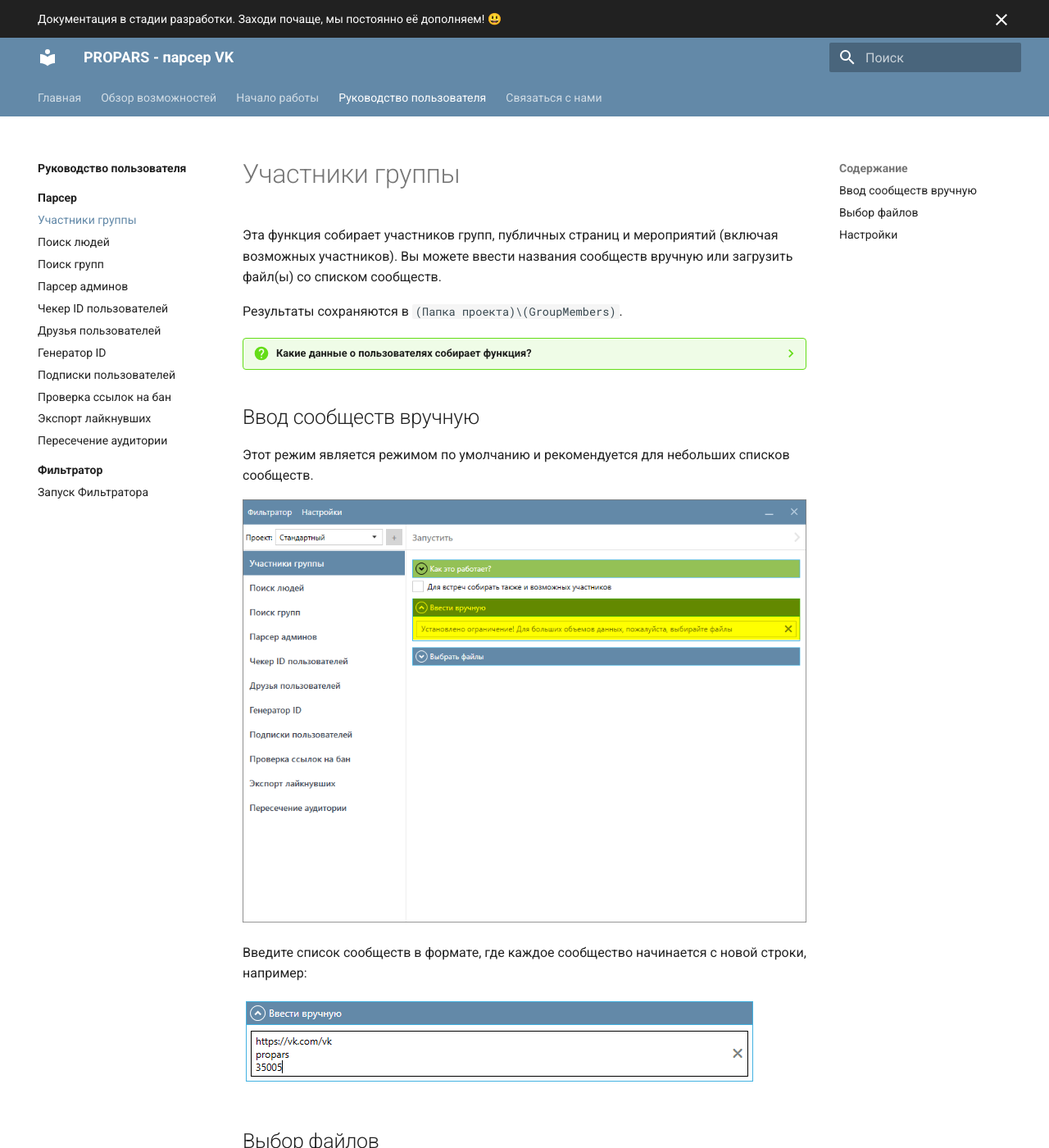
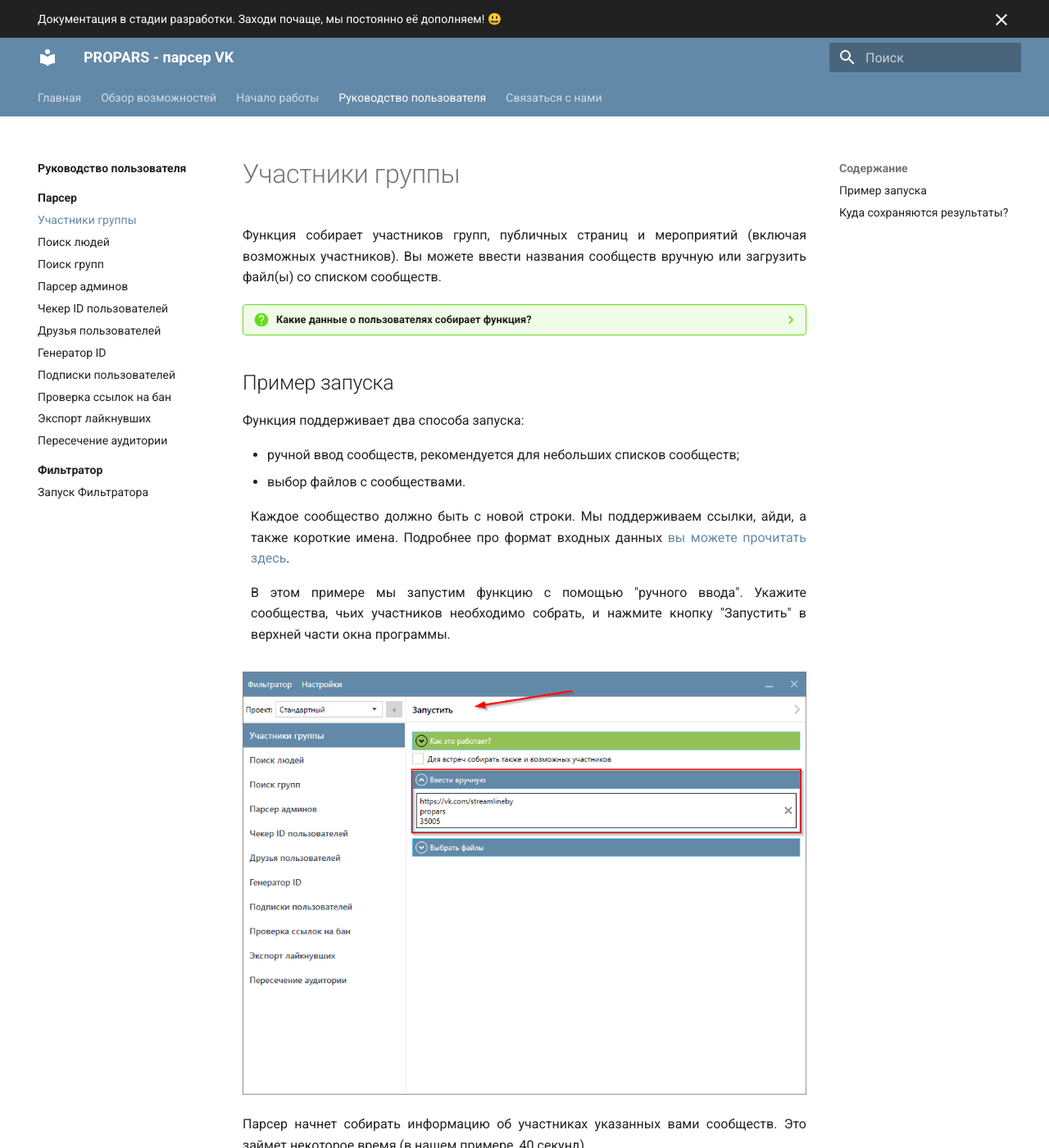
Before and after one commit to VK-Utility/docs, an MkDocs documentation site: the page built from docs/docs/parser/group-members.md, in a window 1280 px wide and 1400 px high. Shown: the whole window at 82% size. Built offline with MkDocs 1.6.1 and Material for MkDocs 9.7.7, drawn with Linux system fonts in a browser that asks for light colours; some of the changed text lies outside the part shown.

Commit message:
Update docs for group members and search people.

```diff
--- a/docs/docs/parser/group-members.md
+++ b/docs/docs/parser/group-members.md
@@ -1,32 +1,62 @@
 # Участники группы
-
-Эта функция собирает участников групп, публичных страниц и мероприятий (включая возможных участников). Вы можете ввести названия сообществ вручную или загрузить файл(ы) со списком сообществ.
-
-Результаты сохраняются в `(Папка проекта)\(GroupMembers)`.
+<div style="text-align: justify">
+  <p>
+    Функция собирает участников групп, публичных страниц и мероприятий (включая возможных участников). Вы можете ввести названия сообществ вручную или загрузить файл(ы) со списком сообществ.
+  </p>
+</div>
 
 ??? question "Какие данные о пользователях собирает функция?"
     Это зависит от ваших настроек. Ознакомьтесь с разделом [Настройка Парсера](./index.md#settings).
 
-## Ввод сообществ вручную
+## Пример запуска
+<div style="text-align: justify">
+  <p>
+    Функция поддерживает два способа запуска:
+  </p>
 
-Этот режим является режимом по умолчанию и рекомендуется для небольших списков сообществ.
+  <ul>
+    <li>ручной ввод сообществ, рекомендуется для небольших списков сообществ; </li>
+    <li>выбор файлов с сообществами.</li>
 
-![](../../img/group_members_manually.png)
+  <p>
+    Каждое сообщество должно быть с новой строки. Мы поддерживаем ссылки, айди, а также короткие имена. Подробнее про формат входных данных <a href="../#txt-format">вы можете прочитать здесь</a>.
+  </p>
 
-Введите список сообществ в формате, где каждое сообщество начинается с новой строки, например:
+  <p>
+    В этом примере мы запустим функцию с помощью "ручного ввода". Укажите сообщества, чьих участников необходимо собрать, и нажмите кнопку "Запустить" в верхней части окна программы.
+  </p>
+</div>
 
-![](../../img/group_members_manually_input.png)
+![](../../img/parser/group-members/example_1.png)
+<div style="text-align: justify">
+  <p>
+    Парсер начнет собирать информацию об участниках указанных вами сообществ. Это займет некоторое время (в нашем примере, 40 секунд).
+  </p>
+</div>
 
-## Выбор файлов
+![](../../img/parser/group-members/example_2.png)
 
-Вы также можете загрузить файлы со списком сообществ. Формат данных в файлах должен быть таким же, как при ручном вводе, где каждое сообщество начинается с новой строки. Поддерживаются только текстовые файлы с расширением `.txt`. Чтобы добавить файлы, используйте кнопку `Добавить файлы`. Если вам нужно удалить файлы из списка, выберите их и нажмите `Удалить файлы`.
+!!! warning "Программа не сможет собрать участников сообщества, если руководитель сообщества скрыл их. Для таких сообществ программа выведет предупреждение."
 
-![](../../img/group_members_files_input.png)
+??? tip "Если в вашем списке сообществ есть Мероприятия и вы хотите собрать информацию о тех пользователях, кто выбрал `«Возможно пойду»`, то установите флажок `Для встреч собирать также и возможных участников`."
+    ![](../../img/parser/group-members/example_3.png)
 
-## Настройки
+## Куда сохраняются результаты?
+<div style="text-align: justify">
+  <p>
+    Результаты сохраняются в <code>(Папка проекта)\(GroupMembers)</code>. Имя файла соответствует идентификатору сообщества, которое вы указали (<code>ID</code> или короткое имя). Мы указали для сбора три сообщества, в одном из которых список участников был скрыт руководителем сообщества, поэтому было создано два файла – участники каждого сообщества в отдельном файле.
+  </p>
+</div>
 
-Если в вашем списке сообществ есть Мероприятия и вы хотите собрать информацию о тех пользователях, кто выбрал `«Возможно пойду»`, то установите флажок `Для встреч собирать также и возможных участников`.
+![](../../img/parser/group-members/results_1.png)
 
-![](../../img/group_members_settings.png)
+<div style="text-align: justify">
+  <p>
+    По двойному щелчку вы можете открыть каждый из файлов и ознакомиться с результатами в Фильтраторе.
+  </p>
+</div>
+![](../../img/parser/group-members/results_2.png)
+
+---
 
 !!! success "Спасибо, что дочитали до конца. Остались вопросы? Напишите нам!"
```
Also changed, not shown: docs/docs/filtrator/index.md (+3 -1 lines), docs/docs/index.md (+1 -1 lines), docs/docs/parser/search-people.md (+34 -8 lines), docs/img/group_members_files_input.png (deleted), docs/img/group_members_manually.png (deleted), docs/img/group_members_manually_input.png (deleted), docs/img/group_members_settings.png (deleted), docs/img/parser/group-members/example_1.png (added), docs/img/parser/group-members/example_2.png (added), docs/img/parser/group-members/example_3.png (added), docs/img/parser/group-members/results_1.png (added), docs/img/parser/group-members/results_2.png (added), docs/img/parser/search-people/example_1.png (added), docs/img/parser/search-people/example_2.png (added), 1 more files.
